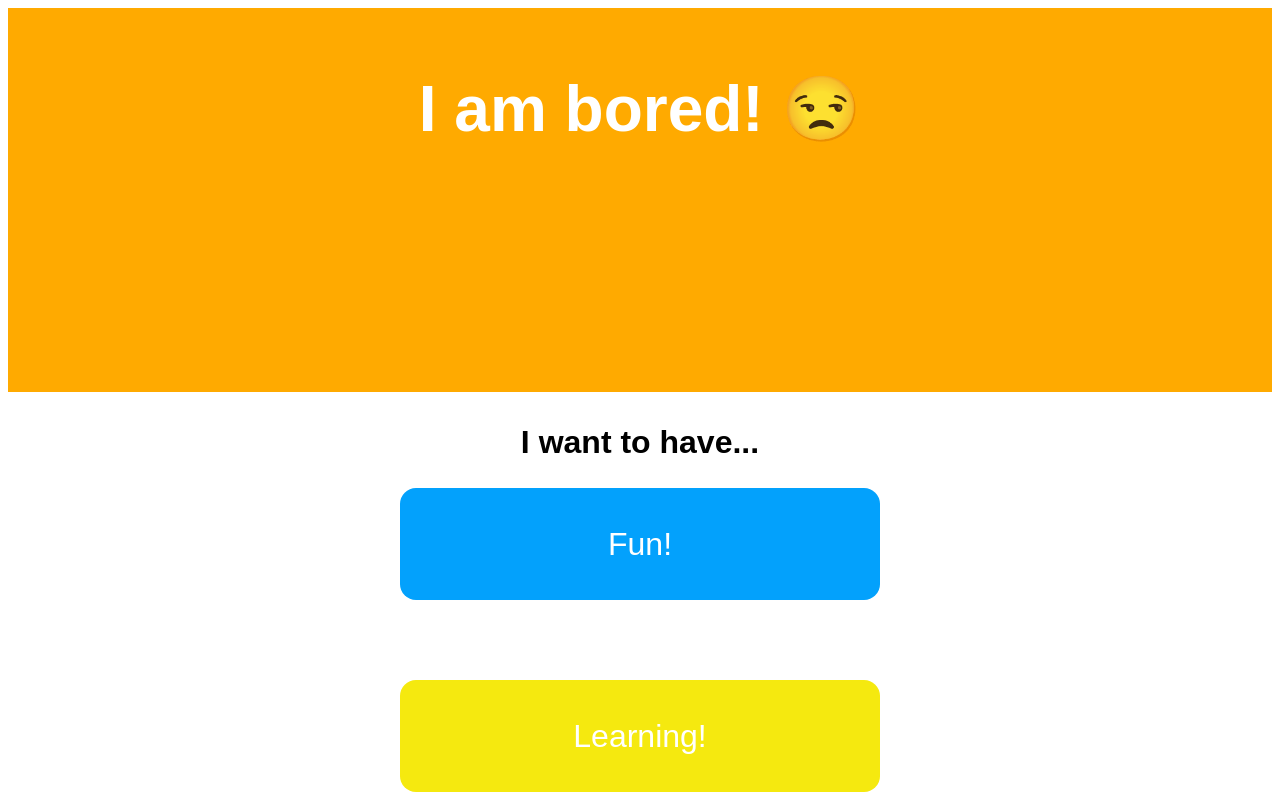
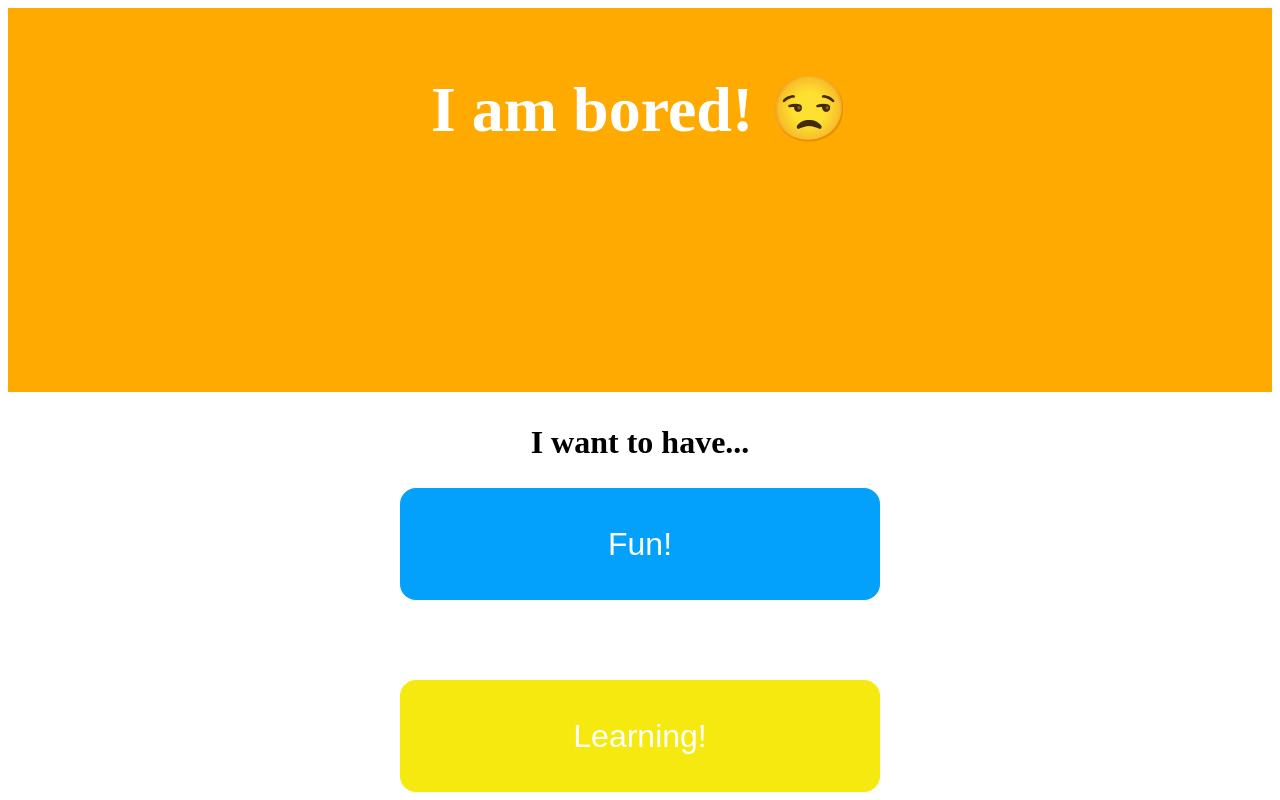
Before and after one commit to ArthurDeveloper/i-am-bored, a SvelteKit app: page / in a window 1280 px wide. Shown: the top 800 px of the page. Built offline with nearby package versions, Linux system fonts and the light colour scheme.

Commit message:
feat: Took out useless default browser margins

```diff
--- a/src/app.html
+++ b/src/app.html
@@ -5,8 +5,10 @@
 		<link rel="icon" href="%sveltekit.assets%/favicon.png" />
 		<meta name="viewport" content="width=device-width" />
 		%sveltekit.head%
+
+		<title>I am bored!</title>
 	</head>
 	<body>
-		<div>%sveltekit.body%</div>
+		%sveltekit.body%
 	</body>
 </html>
--- a/src/routes/+page.svelte
+++ b/src/routes/+page.svelte
@@ -122,21 +122,26 @@
 	</h4>
 </main>
 
-<style lang="scss">
-	* {
+<style global>
+	:global(body) {
 		margin: 0;
 		padding: 0;
 		font-family: Arial, sans-serif;
 	}
 
+	::selection {
+		background: #ffaa00;
+		color: #fff;
+	}
+
 	header {
 		width: 100%;
 		height: 25rem;
-		margin: 0;
 		margin-bottom: 5rem;
 	}
 
 	.heading {
+		margin: 0;
 		display: flex;
 		justify-content: center;
 		align-items: flex-start;
```
